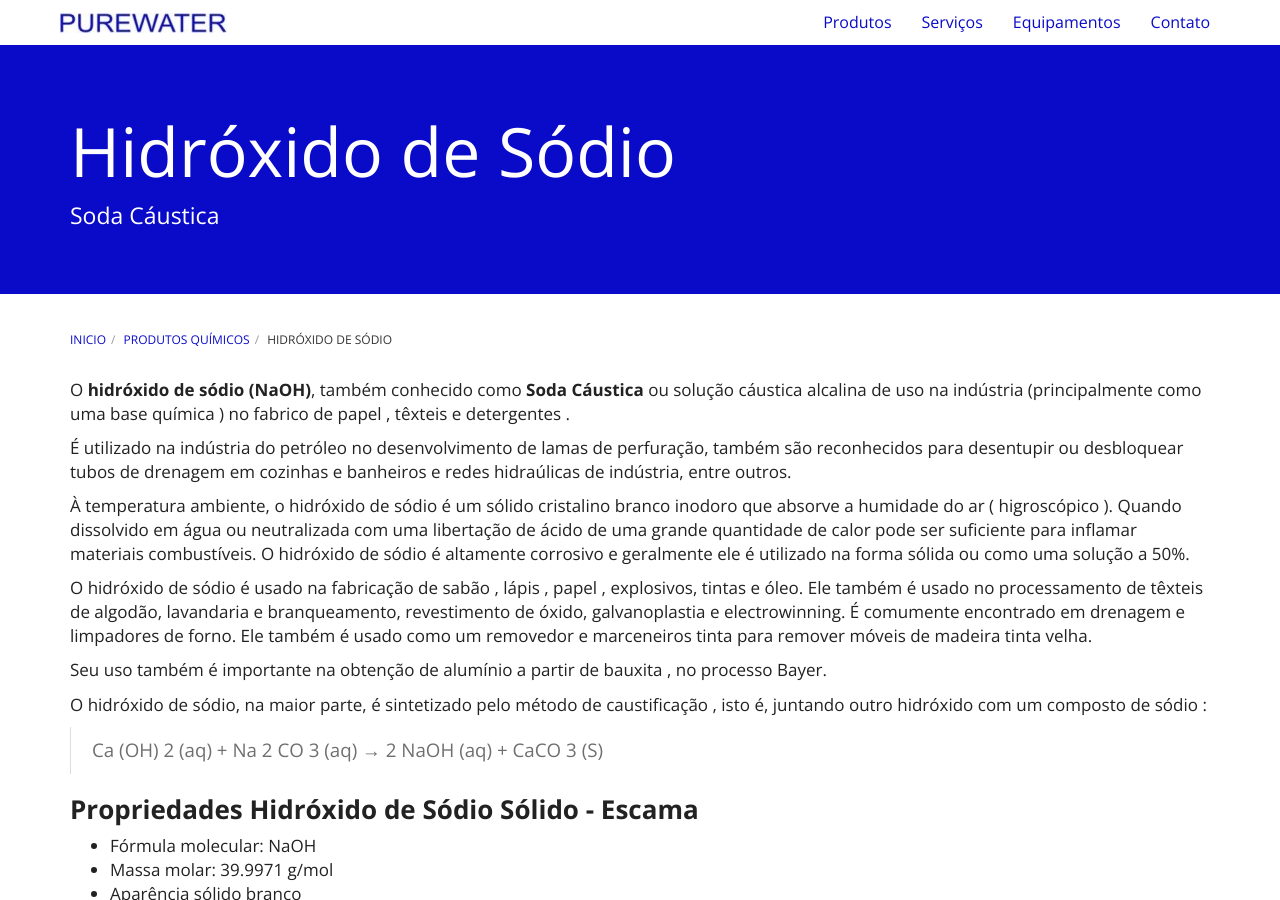
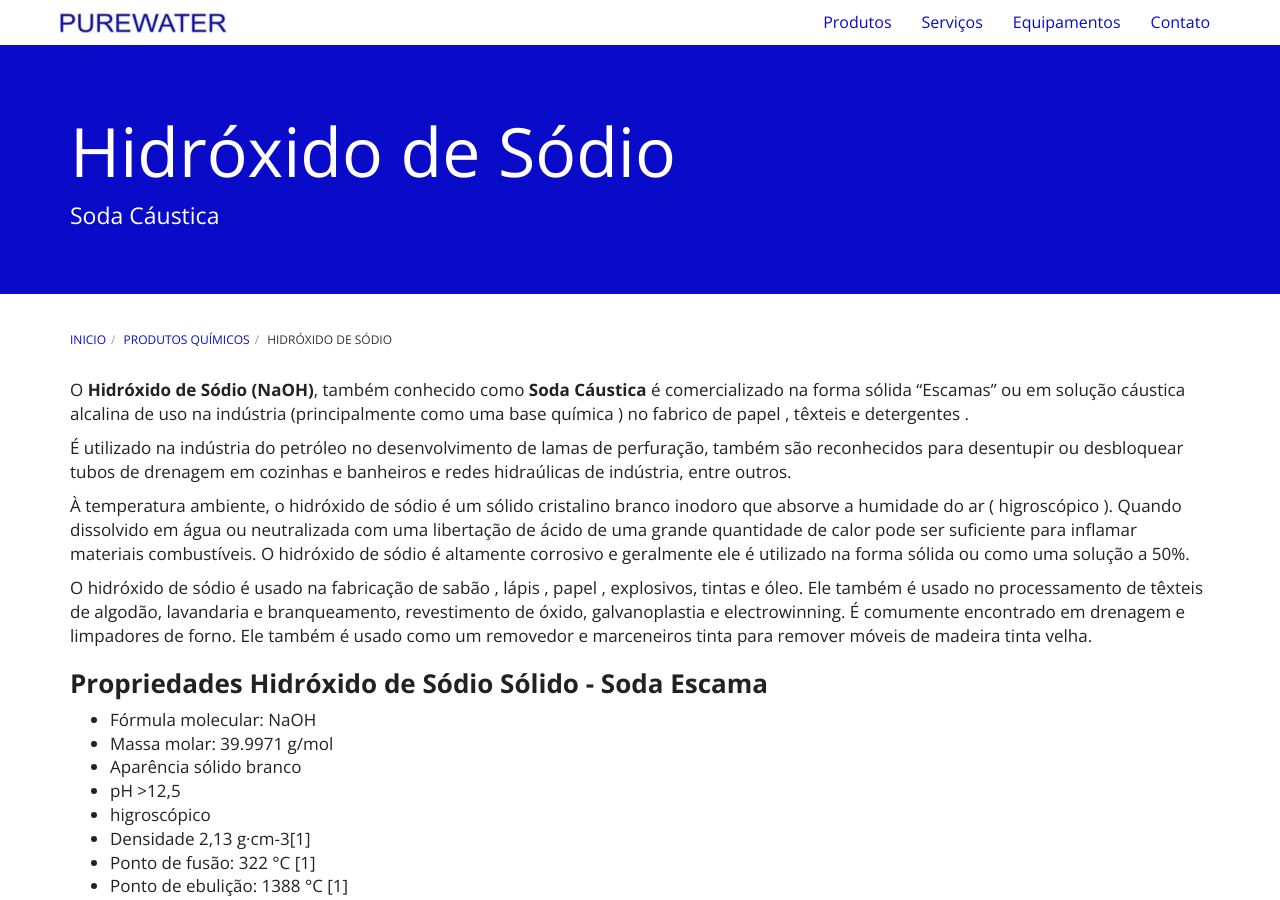
Before and after one commit to purewaterefluentes/purewaterefluentes.github.io, a Jekyll site: the page built from produtos/hidroxido-de-sodio-soda-caustica.md, in a window 1280 px wide and 900 px high. Built offline with Jekyll 4.4.1, drawn with Linux system fonts in a browser that asks for light colours; nearby versions of some CDN libraries; library files that are not in the unit come from our copies.

Commit message:
Update hidroxido-de-sodio-soda-caustica.md

```diff
--- a/produtos/hidroxido-de-sodio-soda-caustica.md
+++ b/produtos/hidroxido-de-sodio-soda-caustica.md
@@ -5,7 +5,7 @@ title: Hidróxido de Sódio
 subtitle: Soda Cáustica
 ---
 
-O **hidróxido de sódio (NaOH)**, também conhecido como **Soda Cáustica** ou solução cáustica alcalina de uso na indústria (principalmente como uma base química ) no fabrico de papel , têxteis e detergentes .
+O **Hidróxido de Sódio (NaOH)**, também conhecido como **Soda Cáustica** é comercializado na forma sólida "Escamas" ou em solução cáustica alcalina de uso na indústria (principalmente como uma base química ) no fabrico de papel , têxteis e detergentes .
 
 É utilizado na indústria do petróleo no desenvolvimento de lamas de perfuração, também são reconhecidos para desentupir ou desbloquear tubos de drenagem em cozinhas e banheiros e redes hidraúlicas de indústria, entre outros.
 
@@ -14,14 +14,7 @@ Quando dissolvido em água ou neutralizada com uma libertação de ácido de uma
 
 O hidróxido de sódio é usado na fabricação de sabão , lápis , papel , explosivos, tintas e óleo. Ele também é usado no processamento de têxteis de algodão, lavandaria e branqueamento, revestimento de óxido, galvanoplastia e electrowinning. É comumente encontrado em drenagem e limpadores de forno. Ele também é usado como um removedor e marceneiros tinta para remover móveis de madeira tinta velha.
 
-Seu uso também é importante na obtenção de alumínio a partir de bauxita , no processo Bayer.
-
-O hidróxido de sódio, na maior parte, é sintetizado pelo método de caustificação , isto é, juntando outro hidróxido com um composto de sódio :
-
->Ca (OH) 2 (aq) + Na 2 CO 3 (aq) → 2 NaOH (aq) + CaCO 3 (S)
-
-
-### **Propriedades Hidróxido de Sódio Sólido - Escama**
+### **Propriedades Hidróxido de Sódio Sólido - Soda Escama**
 
 - Fórmula molecular: NaOH
 - Massa molar: 39.9971 g/mol
```
